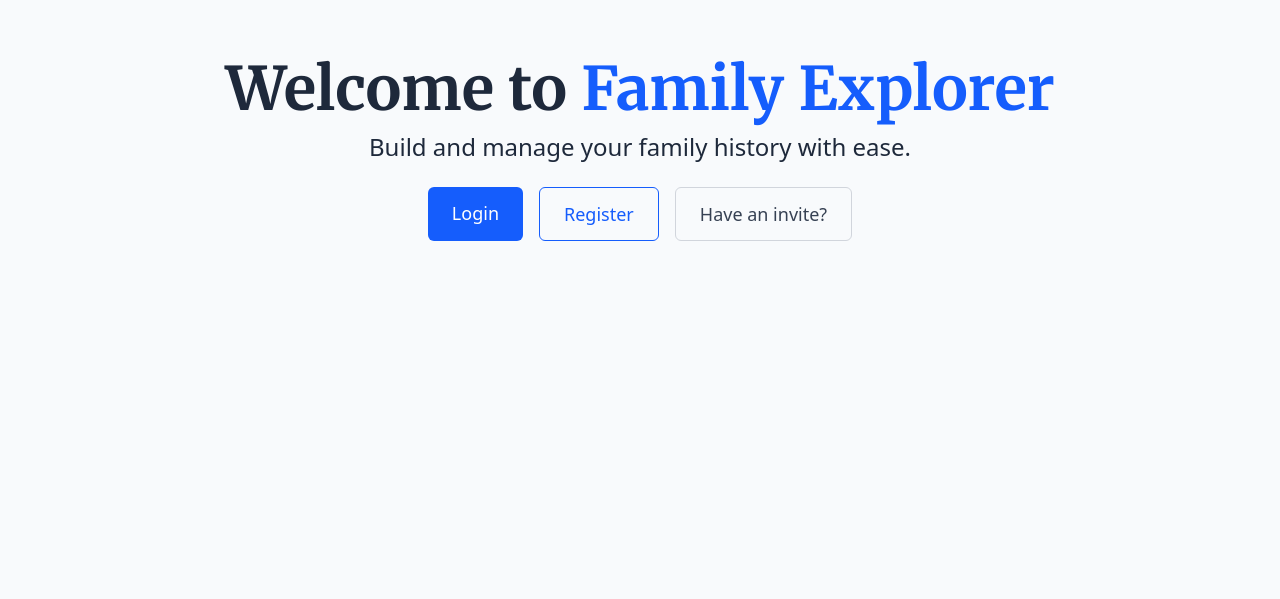
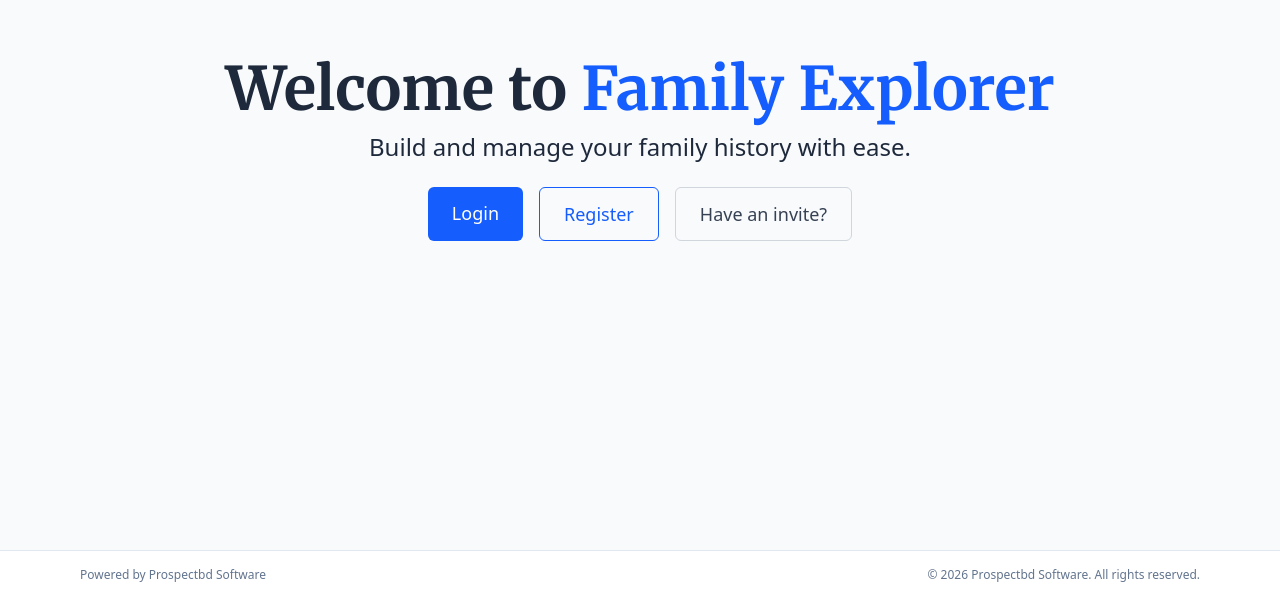
Before and after one commit to ObaidulKabir/Family-Tree, a Next.js app: page / in a window 1280 px wide. Shown: the part 250-849 px from the top of the page. Before the commit the page ends 800 px from the top, so only its background shows below. Built offline with nearby package versions, Linux system fonts and the light colour scheme; no server answers.

Commit message:
chore:prospectbd-branding

```diff
--- a/src/app/layout.tsx
+++ b/src/app/layout.tsx
@@ -19,8 +19,8 @@ const merriweather = Merriweather({
 });
 
 export const metadata: Metadata = {
-  title: "Family Tree App",
-  description: "Collaborative Family Tree Builder",
+  title: "Family Tree App • Prospectbd Software",
+  description: "Collaborative Family Tree Builder by Prospectbd Software",
 };
 
 export default function RootLayout({
@@ -28,12 +28,22 @@ export default function RootLayout({
 }: Readonly<{
   children: React.ReactNode;
 }>) {
+  const year = new Date().getFullYear();
+
   return (
     <html lang="en">
       <body
         className={`${geistSans.variable} ${geistMono.variable} ${merriweather.variable} antialiased`}
       >
-        {children}
+        <div className="min-h-screen flex flex-col">
+          <div className="flex-1">{children}</div>
+          <footer className="border-t border-slate-200 bg-white">
+            <div className="mx-auto flex max-w-6xl flex-col gap-1 px-4 py-4 text-center text-xs text-slate-500 sm:flex-row sm:items-center sm:justify-between sm:text-left">
+              <div>Powered by Prospectbd Software</div>
+              <div>© {year} Prospectbd Software. All rights reserved.</div>
+            </div>
+          </footer>
+        </div>
       </body>
     </html>
   );
```
